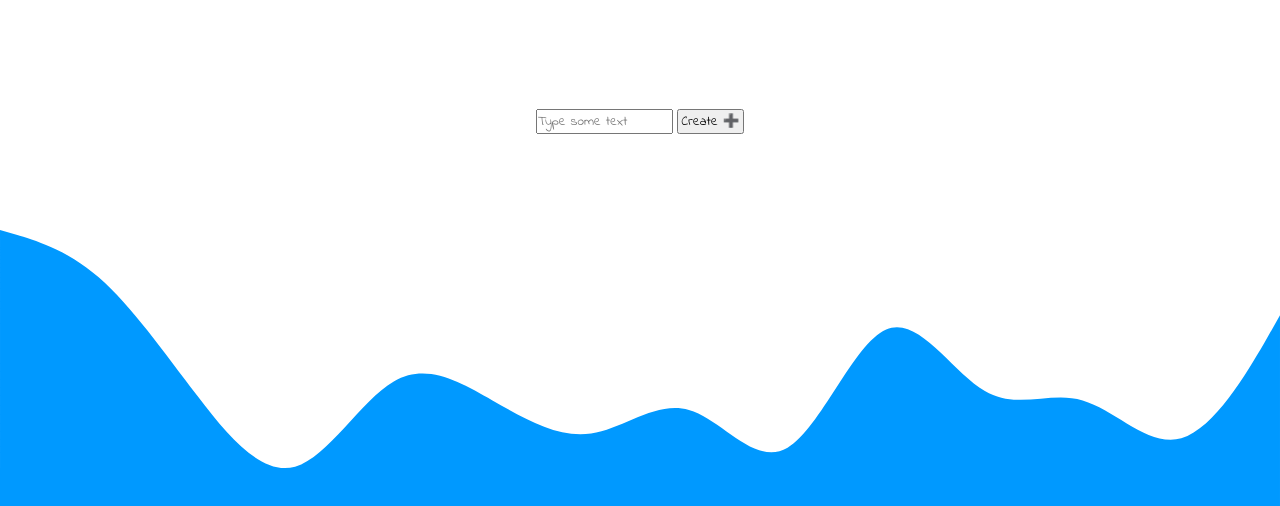
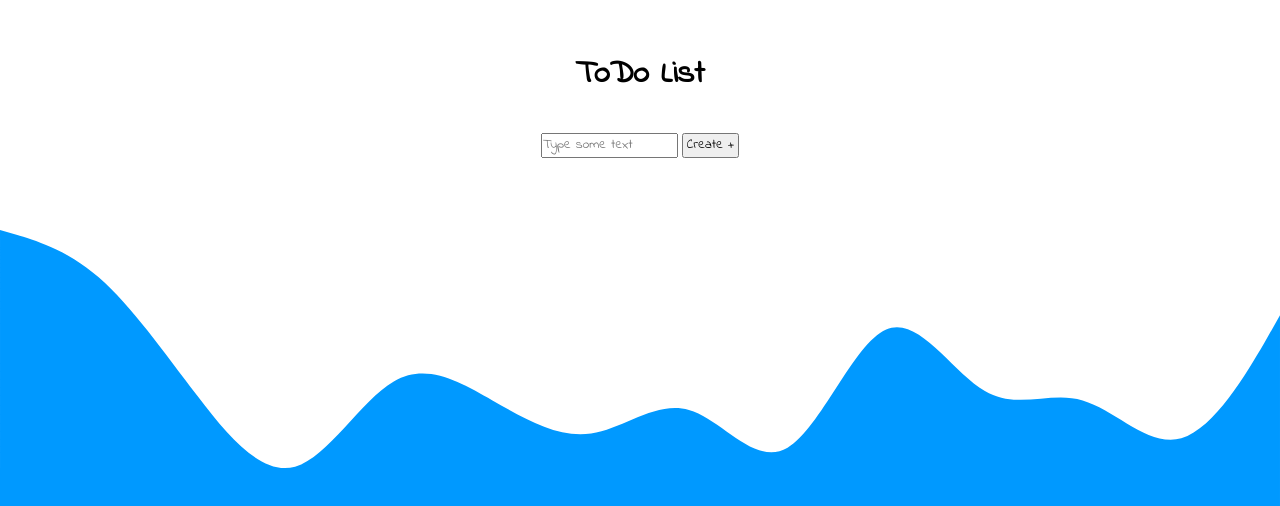
Before and after one commit to Webs95/ts-practice, a website built with webpack: page src/index.html in a window 1280 px wide. Shown: the part 286-792 px from the top of the page. Built offline with nearby package versions, Linux system fonts and the light colour scheme.

Commit message:
feat: add title

```diff
--- a/src/index.html
+++ b/src/index.html
@@ -9,14 +9,15 @@
 </head>
 
 <body>
-  <div class="todo">
+  <div class="todo animate__animated animate__backInDown">
+    <h1 class="todo__title">ToDo List</h1>
     <div class="content">
       <ol class="todo__list">
       </ol>
 
       <div class="todo__container">
         <input type="text" class="todo__input" placeholder="Type some text" />
-        <button class="btn btn_create" type="submit">Create ➕</button>
+        <button class="btn btn_create" type="submit">Create +</button>
       </div>
     </div>
 
```
